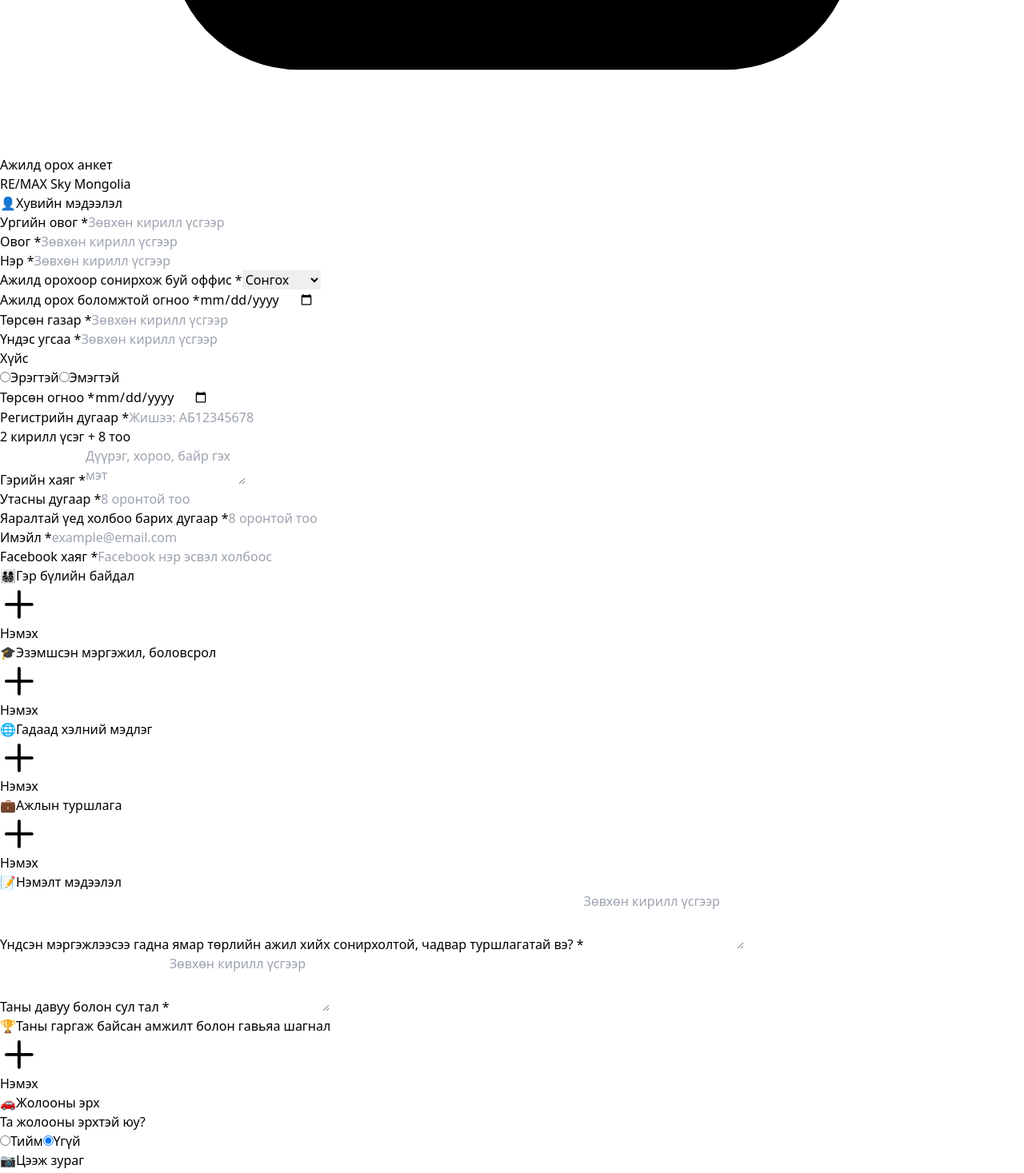
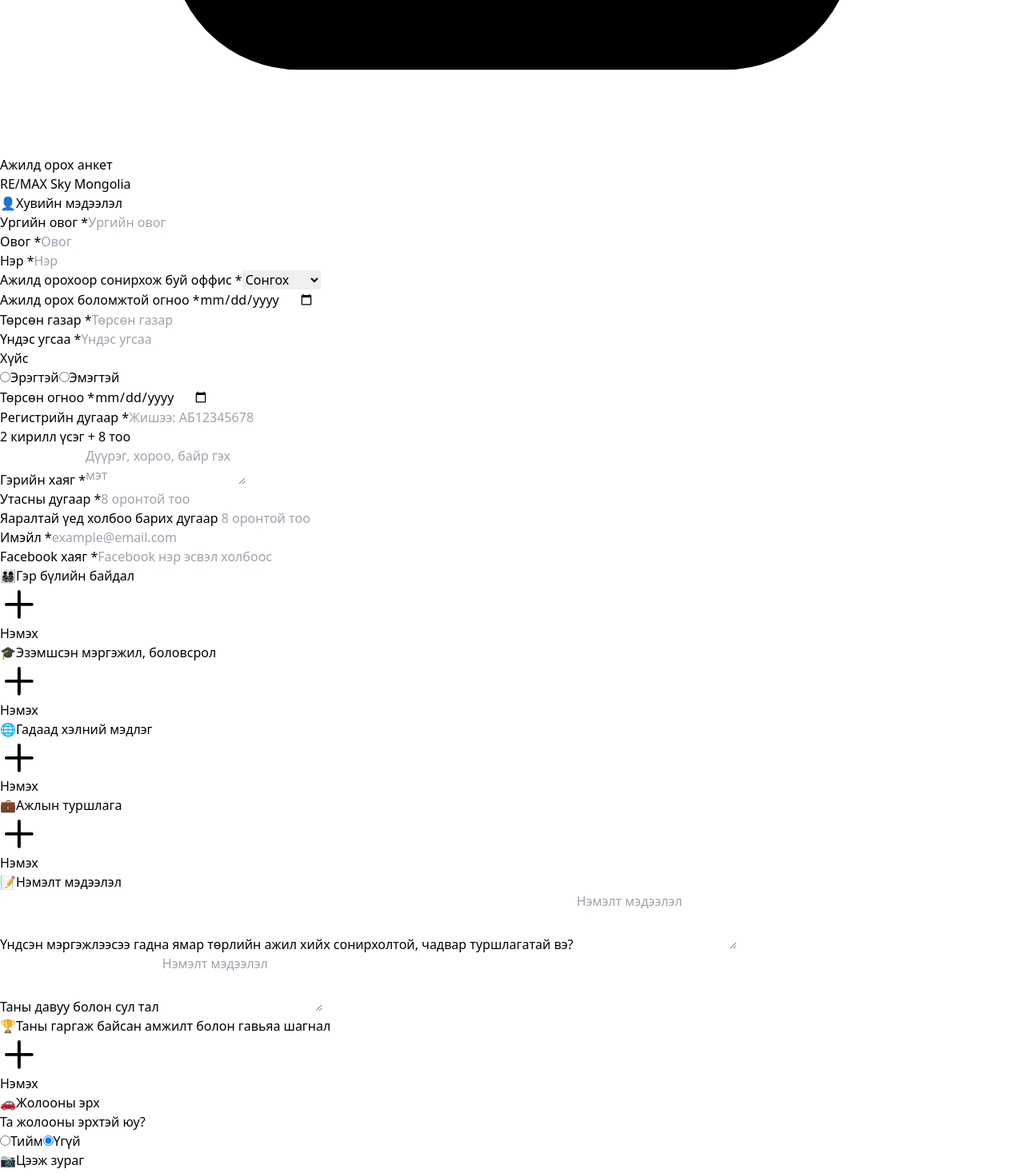
Before and after one commit to ankh-demos/hr-recruitment, a React (Vite) app in the folder client/: page /apply in a window 1280 px wide. Shown: the part 1086-2553 px from the top of the page at 80% size. Built offline with nearby package versions, Linux system fonts and the light colour scheme.

Commit message:
removed cyrillic validation

```diff
--- a/client/src/pages/Apply.tsx
+++ b/client/src/pages/Apply.tsx
@@ -2,8 +2,6 @@ import { useState, useRef, useEffect } from 'react';
 import { FamilyMember, Education, Language, WorkExperience, Award } from '../types';
 import { applicationsApi } from '../services/api';
 
-// Mongolian Cyrillic regex - allows spaces and Mongolian letters
-const MONGOLIAN_CYRILLIC_REGEX = /^[а-яА-ЯөӨүҮёЁ\s]+$/;
 // Register number: 2 uppercase Cyrillic letters + 8 digits
 const REGISTER_NUMBER_REGEX = /^[А-ЯӨҮЁ]{2}\d{8}$/;
 // Phone: exactly 8 digits
@@ -123,10 +121,9 @@ export function Apply() {
     signatureUrl: ''
   });
 
-  // Validation function for Mongolian Cyrillic fields
-  const validateCyrillicField = (value: string, fieldName: string): string => {
+  // Validate required text field
+  const validateRequiredField = (value: string, fieldName: string): string => {
     if (!value.trim()) return `${fieldName} оруулна уу`;
-    if (!MONGOLIAN_CYRILLIC_REGEX.test(value)) return `${fieldName} зөвхөн Монгол кирилл үсэг оруулна уу`;
     return '';
   };
 
@@ -138,8 +135,8 @@ export function Apply() {
   };
 
   // Validate phone number (8 digits)
-  const validatePhone = (value: string): string => {
-    if (!value) return 'Утасны дугаар оруулна уу';
+  const validatePhone = (value: string, isRequired = true): string => {
+    if (!value) return isRequired ? 'Утасны дугаар оруулна уу' : '';
     if (!PHONE_REGEX.test(value)) return 'Утасны дугаар: 8 оронтой тоо оруулна уу';
     return '';
   };
@@ -352,8 +349,8 @@ export function Apply() {
   const validateForm = (): Record<string, string> => {
     const errors: Record<string, string> = {};
 
-    // Validate Cyrillic fields
-    const cyrillicFields = [
+    // Validate required text fields
+    const requiredTextFields = [
       { field: 'familyName', name: 'Ургийн овог' },
       { field: 'lastName', name: 'Овог' },
       { field: 'firstName', name: 'Нэр' },
@@ -366,22 +363,9 @@ export function Apply() {
       errors.homeAddress = 'Гэрийн хаяг оруулна уу';
     }
 
-    // Validate optional Cyrillic fields only if they have a value
-    const optionalCyrillicFields = [
-      { field: 'otherSkills', name: 'Бусад ур чадвар' },
-      { field: 'strengthsWeaknesses', name: 'Давуу болон сул тал' }
-    ];
-
-    for (const { field, name } of cyrillicFields) {
-      const err = validateCyrillicField(formData[field as keyof typeof formData] as string, name);
+    for (const { field, name } of requiredTextFields) {
+      const err = validateRequiredField(formData[field as keyof typeof formData] as string, name);
       if (err) errors[field] = err;
-    }
-
-    for (const { field, name } of optionalCyrillicFields) {
-      const value = formData[field as keyof typeof formData] as string;
-      if (value && value.trim() && !MONGOLIAN_CYRILLIC_REGEX.test(value)) {
-        errors[field] = `${name} зөвхөн Монгол кирилл үсэг оруулна уу`;
-      }
     }
 
     // Validate register number
@@ -392,7 +376,7 @@ export function Apply() {
     const phoneErr = validatePhone(formData.phone);
     if (phoneErr) errors.phone = phoneErr;
 
-    const emergencyPhoneErr = validatePhone(formData.emergencyPhone);
+    const emergencyPhoneErr = validatePhone(formData.emergencyPhone, false);
     if (emergencyPhoneErr) errors.emergencyPhone = emergencyPhoneErr;
 
     // Validate office selection
@@ -519,7 +503,7 @@ export function Apply() {
                   onChange={(e) => setFormData({ ...formData, familyName: e.target.value })}
                   required
                   className={inputClass(!!validationErrors.familyName)}
-                  placeholder="Зөвхөн кирилл үсгээр"
+                  placeholder="Ургийн овог"
                 />
               </FormField>
 
@@ -530,7 +514,7 @@ export function Apply() {
                   onChange={(e) => setFormData({ ...formData, lastName: e.target.value })}
                   required
                   className={inputClass(!!validationErrors.lastName)}
-                  placeholder="Зөвхөн кирилл үсгээр"
+                  placeholder="Овог"
                 />
               </FormField>
 
@@ -541,7 +525,7 @@ export function Apply() {
                   onChange={(e) => setFormData({ ...formData, firstName: e.target.value })}
                   required
                   className={inputClass(!!validationErrors.firstName)}
-                  placeholder="Зөвхөн кирилл үсгээр"
+                  placeholder="Нэр"
                 />
               </FormField>
 
@@ -576,7 +560,7 @@ export function Apply() {
                   onChange={(e) => setFormData({ ...formData, birthPlace: e.target.value })}
                   required
                   className={inputClass(!!validationErrors.birthPlace)}
-                  placeholder="Зөвхөн кирилл үсгээр"
+                  placeholder="Төрсөн газар"
                 />
               </FormField>
 
@@ -587,7 +571,7 @@ export function Apply() {
                   onChange={(e) => setFormData({ ...formData, ethnicity: e.target.value })}
                   required
                   className={inputClass(!!validationErrors.ethnicity)}
-                  placeholder="Зөвхөн кирилл үсгээр"
+                  placeholder="Үндэс угсаа"
                 />
               </FormField>
 
@@ -670,12 +654,11 @@ export function Apply() {
                 />
               </FormField>
 
-              <FormField label="Яаралтай үед холбоо барих дугаар" required error={validationErrors.emergencyPhone} id="field-emergencyPhone">
+              <FormField label="Яаралтай үед холбоо барих дугаар" error={validationErrors.emergencyPhone} id="field-emergencyPhone">
                 <input
                   type="tel"
                   value={formData.emergencyPhone}
                   onChange={(e) => setFormData({ ...formData, emergencyPhone: e.target.value.replace(/\D/g, '').slice(0, 8) })}
-                  required
                   maxLength={8}
                   placeholder="8 оронтой тоо"
                   className={inputClass(!!validationErrors.emergencyPhone)}
@@ -811,25 +794,23 @@ export function Apply() {
           {/* ═══════ Additional Information ═══════ */}
           <SectionCard title="Нэмэлт мэдээлэл" icon="📝">
             <div className="space-y-5">
-              <FormField label="Үндсэн мэргэжлээсээ гадна ямар төрлийн ажил хийх сонирхолтой, чадвар туршлагатай вэ?" required error={validationErrors.otherSkills} id="field-otherSkills">
+              <FormField label="Үндсэн мэргэжлээсээ гадна ямар төрлийн ажил хийх сонирхолтой, чадвар туршлагатай вэ?" error={validationErrors.otherSkills} id="field-otherSkills">
                 <textarea
                   value={formData.otherSkills}
                   onChange={(e) => setFormData({ ...formData, otherSkills: e.target.value })}
-                  required
                   rows={3}
                   className={inputClass(!!validationErrors.otherSkills)}
-                  placeholder="Зөвхөн кирилл үсгээр"
+                  placeholder="Нэмэлт мэдээлэл"
                 />
               </FormField>
 
-              <FormField label="Таны давуу болон сул тал" required error={validationErrors.strengthsWeaknesses} id="field-strengthsWeaknesses">
+              <FormField label="Таны давуу болон сул тал" error={validationErrors.strengthsWeaknesses} id="field-strengthsWeaknesses">
                 <textarea
                   value={formData.strengthsWeaknesses}
                   onChange={(e) => setFormData({ ...formData, strengthsWeaknesses: e.target.value })}
-                  required
                   rows={3}
                   className={inputClass(!!validationErrors.strengthsWeaknesses)}
-                  placeholder="Зөвхөн кирилл үсгээр"
+                  placeholder="Нэмэлт мэдээлэл"
                 />
               </FormField>
             </div>
```
